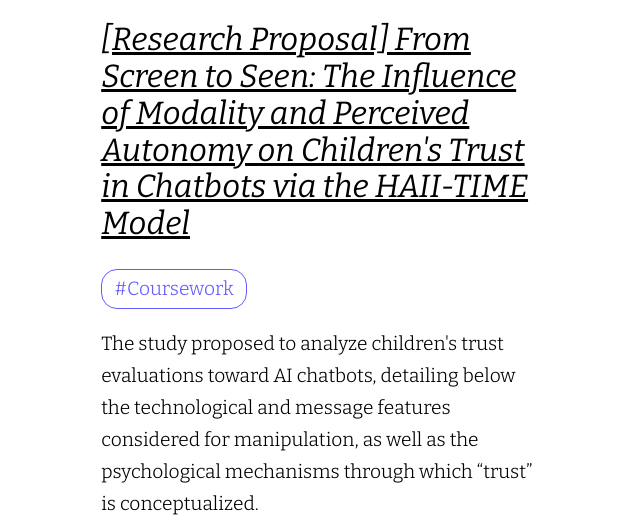
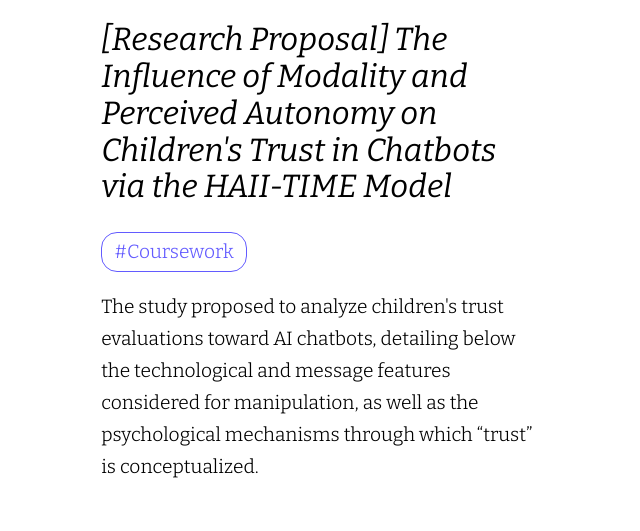
Before and after one commit to annie-lyu-chenan/personal-website, a plain HTML site: page index.html in a window 1280 px wide. Shown: the part 1395-1926 px from the top of the page, without its empty margins (78-718 px from the left). Drawn offline with nearby package versions, Linux system fonts and the light colour scheme.

Commit message:
Fix research card heading

```diff
--- a/index.html
+++ b/index.html
@@ -5,9 +5,9 @@
     <meta http-equiv="X-UA-Compatible" content="IE=edge" />
     <meta name="viewport" content="width=device-width, initial-scale=1.0" />
     <!-- PUT A TITLE IN HERE -->
-    <title>Demo</title>
+    <title>Chenan (Annie) Lyu</title>
     <!-- PUT A DESCRIPTION IN HERE -->
-    <meta name="description" content="This is a demo" />
+    <meta name="description" content="Portfolio website of Chenan (Annie) Lyu." />
     <!-- LINK TO NORMALIZE (FOR CONSISTENCY) -->
     <link rel="stylesheet" href="styles/normalize.css" />
     <!-- LINK TO ANY FRAMEWORK STYLES HERE-->
@@ -109,7 +109,7 @@
               </div>
               <div class="card-content">
                 <h2>
-                  <a href = 'children-chatbot.html'>[Research Proposal] From Screen to Seen: The Influence of Modality and Perceived Autonomy on Children's Trust in Chatbots via the HAII-TIME Model</a>
+                  <a href = 'children-chatbot.html'>[Research Proposal] The Influence of Modality and Perceived Autonomy on Children's Trust in Chatbots via the HAII-TIME Model</a>
                 </h2>
                 <ul class = 'tags'>
                   <li id = 'coursework'>#Coursework</li>
--- a/styles/styles.css
+++ b/styles/styles.css
@@ -646,6 +646,8 @@ main#design #mother-section:hover {
     transform: translateY(-2px);
 }
 
+.research-card a,
+.research-card a:visited,
 .insight-card a,
 .insight-card a:visited,
 .design-card a,
```
Also changed, not shown: children-chatbot.html (+1 -1 lines).
